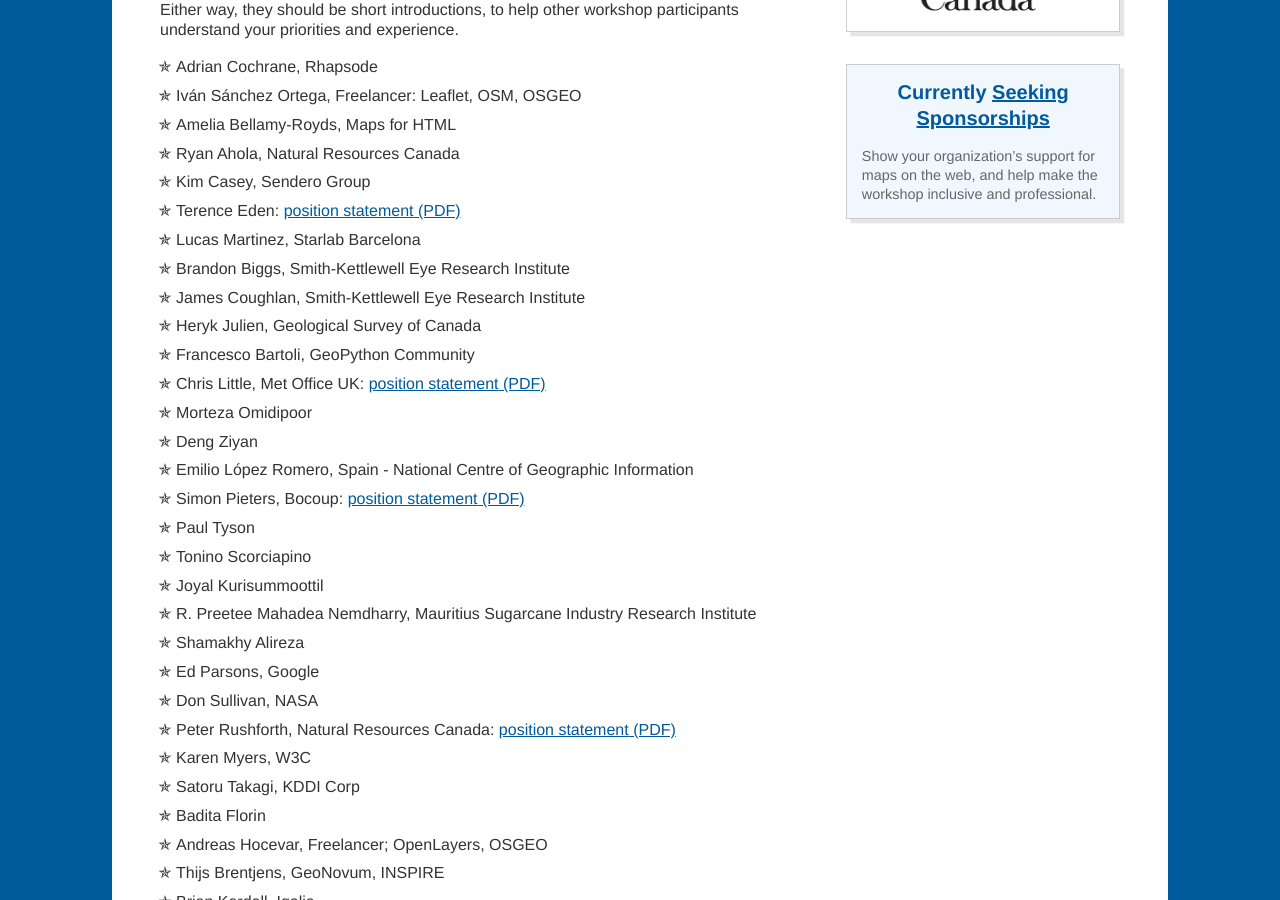
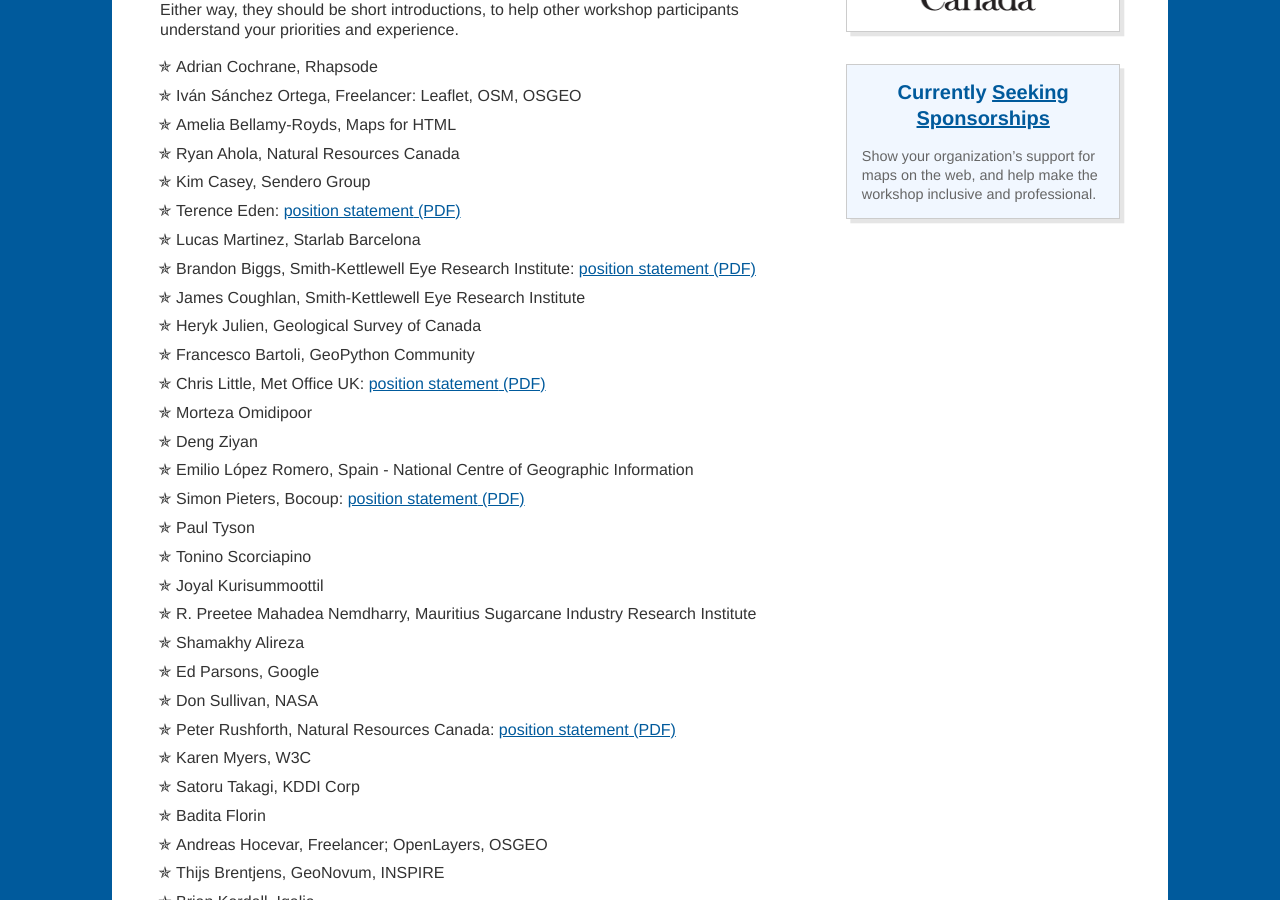
Before and after one commit to Maps4HTML/Maps4HTML-Workshop-2020, a Jekyll site: the page built from supporting-material.html, in a window 1280 px wide and 900 px high, scrolled down 1140 px. Built offline with Jekyll 4.4.1, drawn with Linux system fonts in a browser that asks for light colours.

Commit message:
Add Brandon Biggs' position statement

```diff
--- a/supporting-material.html
+++ b/supporting-material.html
@@ -50,7 +50,7 @@
     <a href="{{ relBase }}/supporting-material-uploads/position-statements/Terence_Eden.pdf">position statement</a>
   </li>
   <li> Lucas Martinez, Starlab Barcelona </li>
-  <li> Brandon Biggs, Smith-Kettlewell Eye Research Institute </li>
+  <li> Brandon Biggs, Smith-Kettlewell Eye Research Institute: <a href="{{ relBase }}/supporting-material-uploads/position-statements/Brandon_Biggs-Smith-Kettlewell.pdf">position statement</a> </li>
   <li> James Coughlan, Smith-Kettlewell Eye Research Institute </li>
   <li> Heryk Julien, Geological Survey of Canada </li>
   <li> Francesco Bartoli, GeoPython Community </li>
```
Also changed, not shown: 1 other file.
